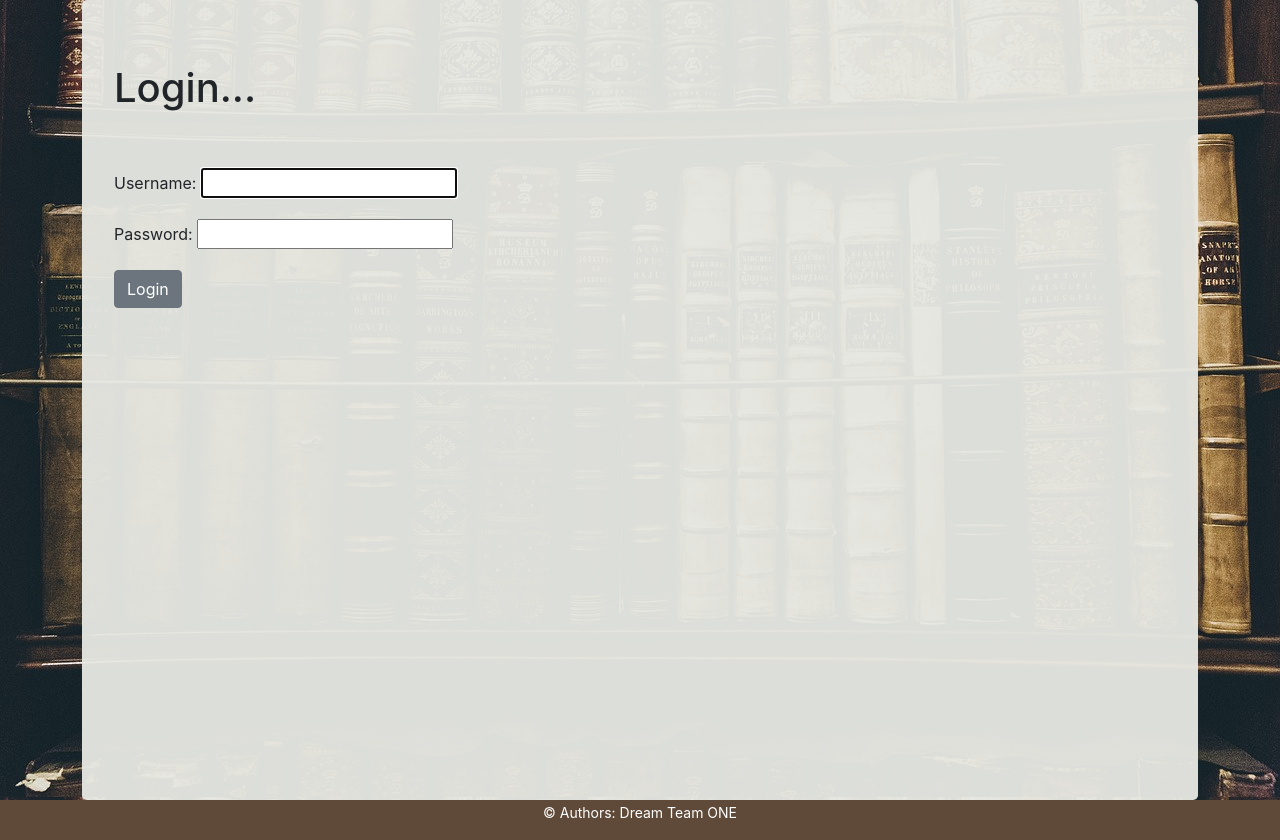
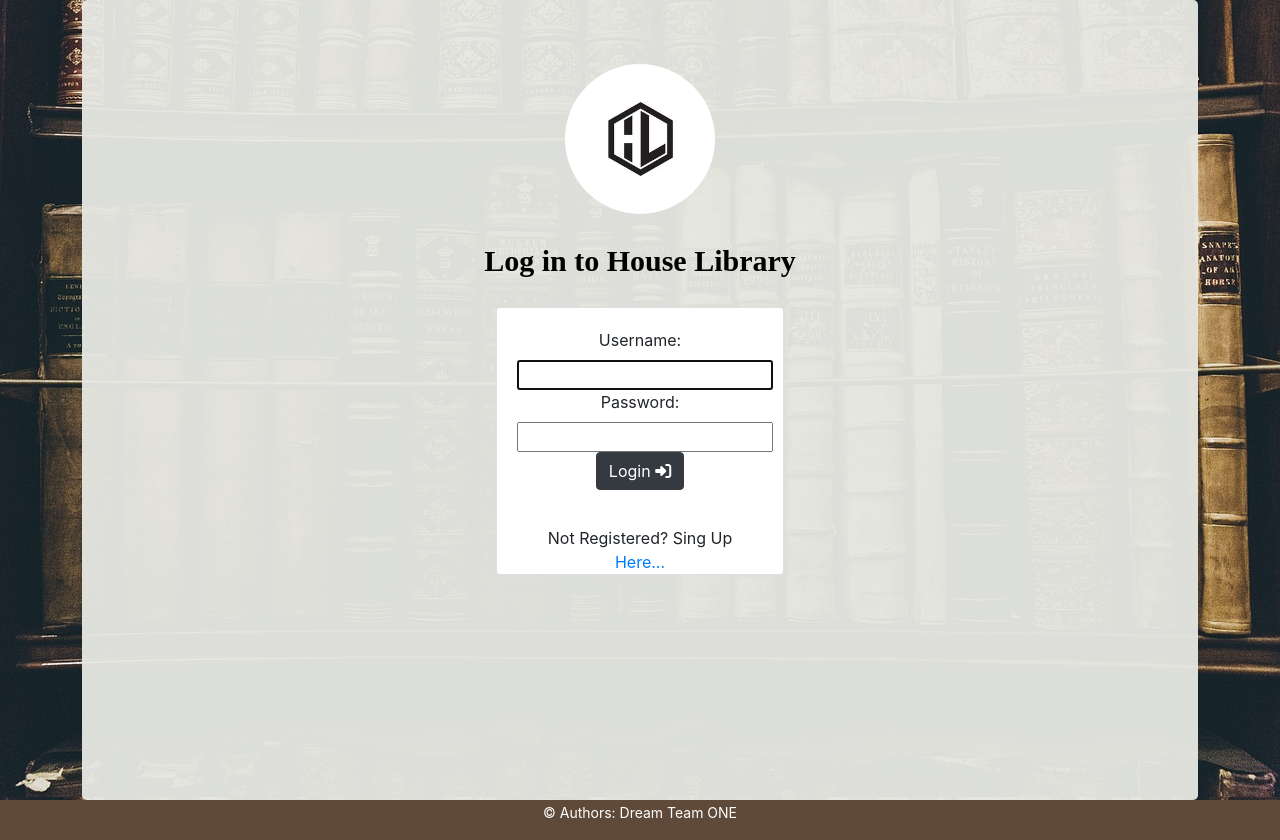
Before and after one commit to SDAgrupa1/house-library, a Django app: page /accounts/login/ in a window 1280 px wide. Shown: the part 56-896 px from the top of the page. Run offline with Django 3.2, Linux system fonts and the light colour scheme; some libraries are stand-ins or nearby versions.

Commit message:
KN-45-login-template

```diff
--- a/music_collection/music_collection/settings.py
+++ b/music_collection/music_collection/settings.py
@@ -22,6 +22,7 @@ INSTALLED_APPS = [
     'django.contrib.staticfiles',
     'music',
     'accounts',
+    'bootstrapform',
 ]
 
 MIDDLEWARE = [
--- a/music_collection/static/css/style.css
+++ b/music_collection/static/css/style.css
@@ -72,3 +72,12 @@
     height: 100vh;
     margin-bottom: 0;
 }
+
+.element{
+  shape-image-threshold: 1.5;
+  float: center;
+  shape-outside: circle(30%);
+  width: 150px;
+  height: 150px;
+  border-radius:50%;
+}
--- a/music_collection/templates/base.html
+++ b/music_collection/templates/base.html
@@ -3,6 +3,9 @@
 <head>
     <meta charset="utf-8">
     <meta name="viewport" content="width=device-width, initial-scale=1">
+
+    <!--FontAwesome-->
+    <script src="https://kit.fontawesome.com/14ed87e704.js" crossorigin="anonymous"></script>
 
     <!--Bootstrap-->
     <link href="https://cdn.jsdelivr.net/npm/bootstrap@5.1.0/dist/css/bootstrap.min.css" rel="stylesheet"
--- /dev/null
+++ b/music_collection/templates/registration/login.html
@@ -0,0 +1,29 @@
+{% extends "base.html" %}
+{% block title %} Login {% endblock %}
+{% block content %}
+{% load static %}
+{% load bootstrap %}
+
+  <center>
+    <img class="element" src="{% static 'img/hl-logo.jpg' %}" alt="logo">
+      </br>
+      </br>
+      <span style="color: black; font-family: Century Gothic; font-size: 30px"><b>Log in to House Library</b></span>
+      <div style="margin-left:35%;margin-right:35%;">
+      </div>
+      </br>
+          <div class="card" style="width: 18rem;">
+          <div class="card-body">
+  <fieldset>
+    <form method="post" action=".">
+      {% csrf_token %}
+      {{ form|bootstrap}}
+      </br>
+      <button type="button" class="btn btn-dark">Login <i class="fas fa-sign-in-alt"></i></i></button>
+    </form>
+  </fieldset>
+          </div>
+      Not Registered? Sing Up <a href="{% url 'register' %}">
+      Here...</a>
+  </center>
+{% endblock %}
```
Also changed, not shown: music_collection/static/img/hl-logo.jpg (added).
